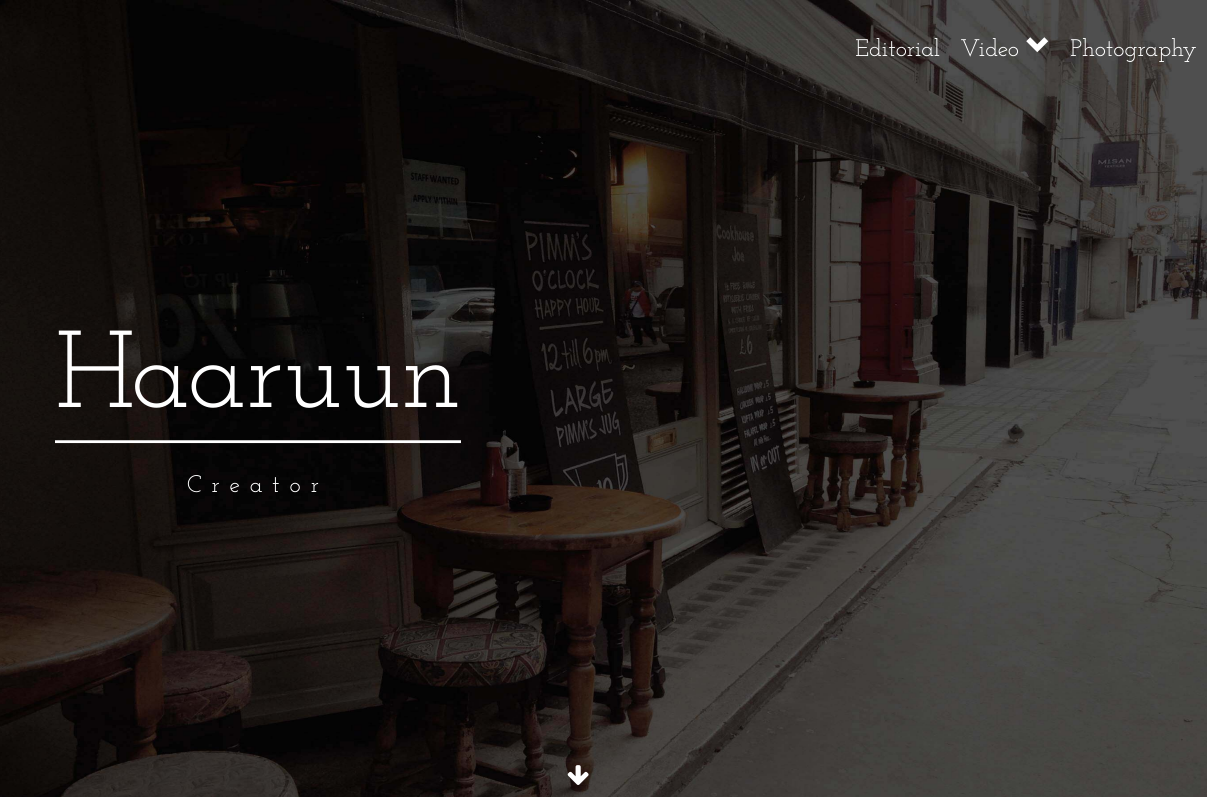
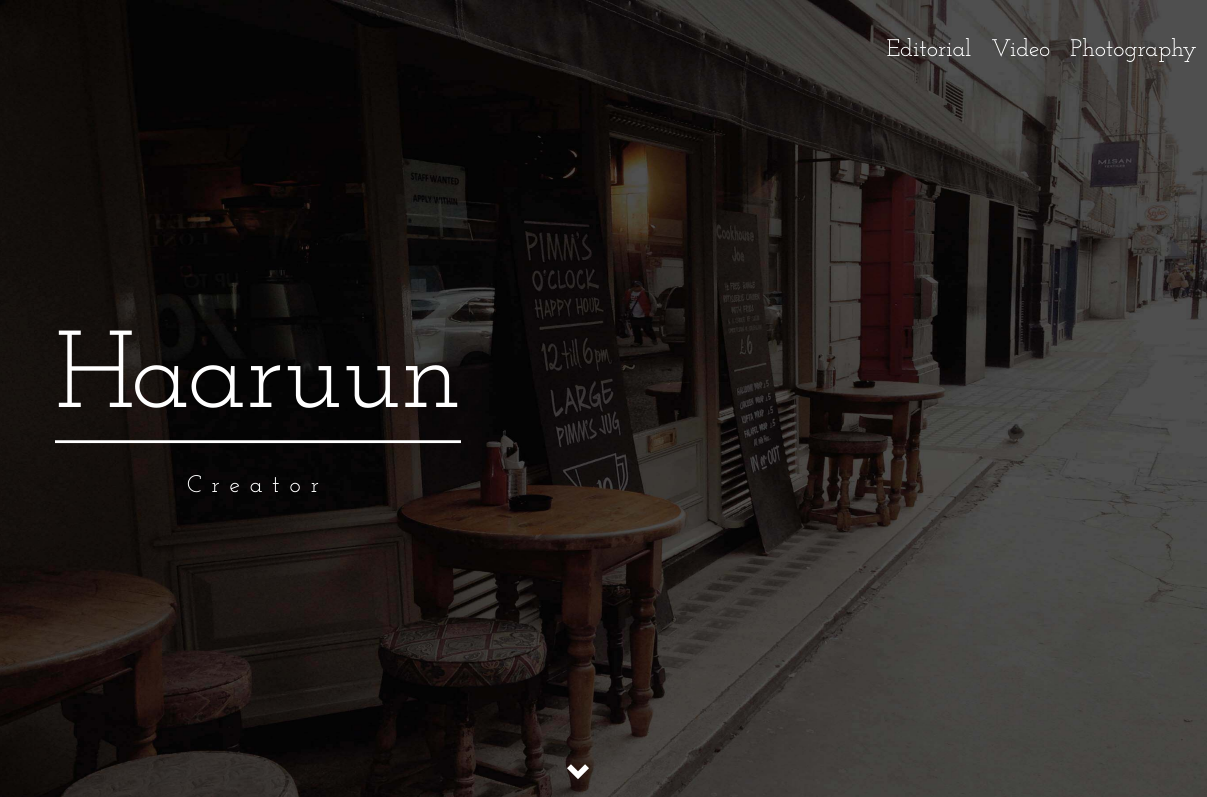
Before and after one commit to Haaruun6/PersonalSite, a plain HTML site: page index.html in a window 1280 px wide. Shown: the top 797 px of the page, 73-1280 px from the left. Drawn offline with nearby package versions, Linux system fonts and the light colour scheme.

Commit message:
Built personalsite from commit 4f09565 on branch master

```diff
--- a/index.html
+++ b/index.html
@@ -31,7 +31,7 @@
         </div>
       </span>
     </div>
-    <a href="#about"><span class="glyphicon"><i class="fa fa-arrow-down"></i></span></a>
+    <a href="#about"><span class="glyphicon glyphicon-chevron-down"></span></a>
     <!-- <div id="image" data-crossfade-start="images/Cafe.jpg" data-crossfade-end="images/Cafe-blur.jpg">
      <img src="images/Cafe.jpg">
     </div> -->
@@ -43,9 +43,7 @@
     <ul id="sticky-icons">
       <a href="#head"><span class="logo wow fadeInDown">HD</span></a>
      <a href="#photo-container"><li class= "wow fadeInUp">Photography</li></a>
-      <a href="#video-section"><li class= "wow fadeInUp">Video
-      <span class="glyphicon glyphicon-chevron-down"></span>
-      </li></a>
+      <a href="#video-section"><li class= "wow fadeInUp">Video</li></a>
       <a href="#editorial"><li class= "wow fadeInUp">Editorial</li></a>
     </ul>
   </div>
```
